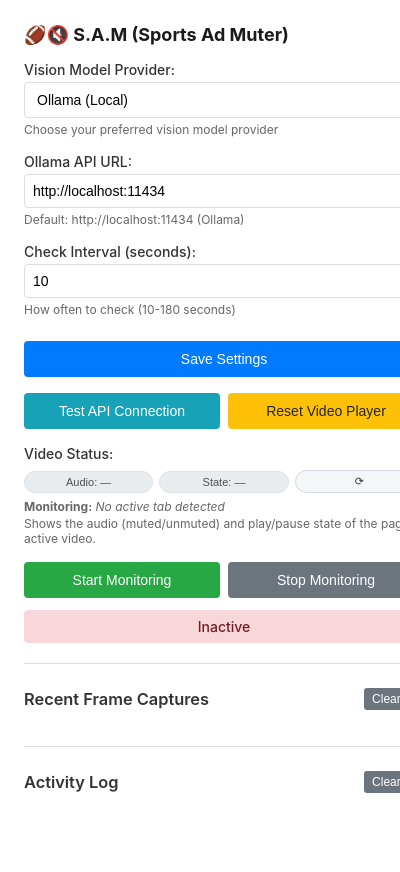
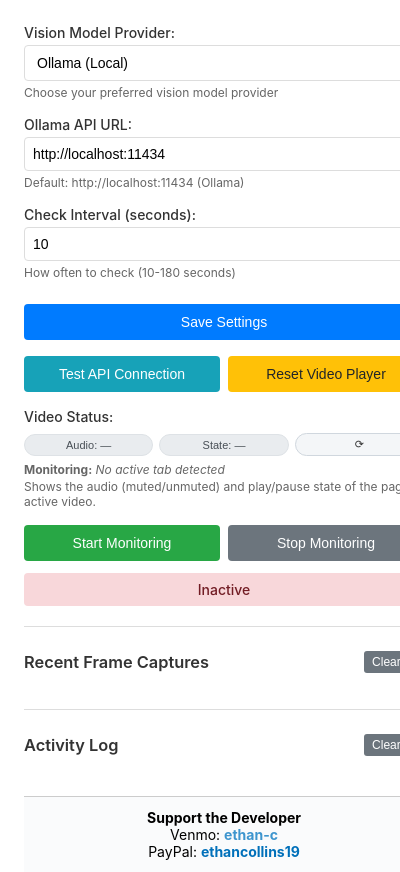
Before and after one commit to ethanwheatthin/Sports-Ad-Muter, a browser extension: page popup.html in a window 400 px wide. Shown: the top 872 px of the page. Before the commit the page ends 844 px from the top, so only its background shows below. Drawn offline with Linux system fonts and the light colour scheme.

Commit message:
developer love

```diff
--- a/popup.html
+++ b/popup.html
@@ -6,7 +6,8 @@
   <link rel="stylesheet" href="popup.css">
 </head>
 <body>
-  <h1>🏈🔇 S.A.M (Sports Ad Muter)</h1>
+
+</body>
 
   <div class="section">
     <label for="visionProvider">Vision Model Provider:</label>
@@ -111,6 +112,11 @@
       <div class="no-logs">No activity yet. Start monitoring to see live updates.</div>
     </div>
   </details>
+  <div id="donate-section" style="margin-top: 24px; padding: 12px; border-top: 1px solid #ccc; text-align: center; font-size: 14px; background: #fafbfc;">
+    <strong>Support the Developer</strong><br>
+  Venmo: <a href="https://venmo.com/ethan-c" target="_blank" style="font-weight: bold; color: #3d95ce; text-decoration: none;">ethan-c</a><br>
+  PayPal: <a href="https://paypal.me/ethancollins19" target="_blank" style="font-weight: bold; color: #0070ba; text-decoration: none;">ethancollins19</a>
+  </div>
   <script src="popup.js"></script>
 </body>
 </html>
```
